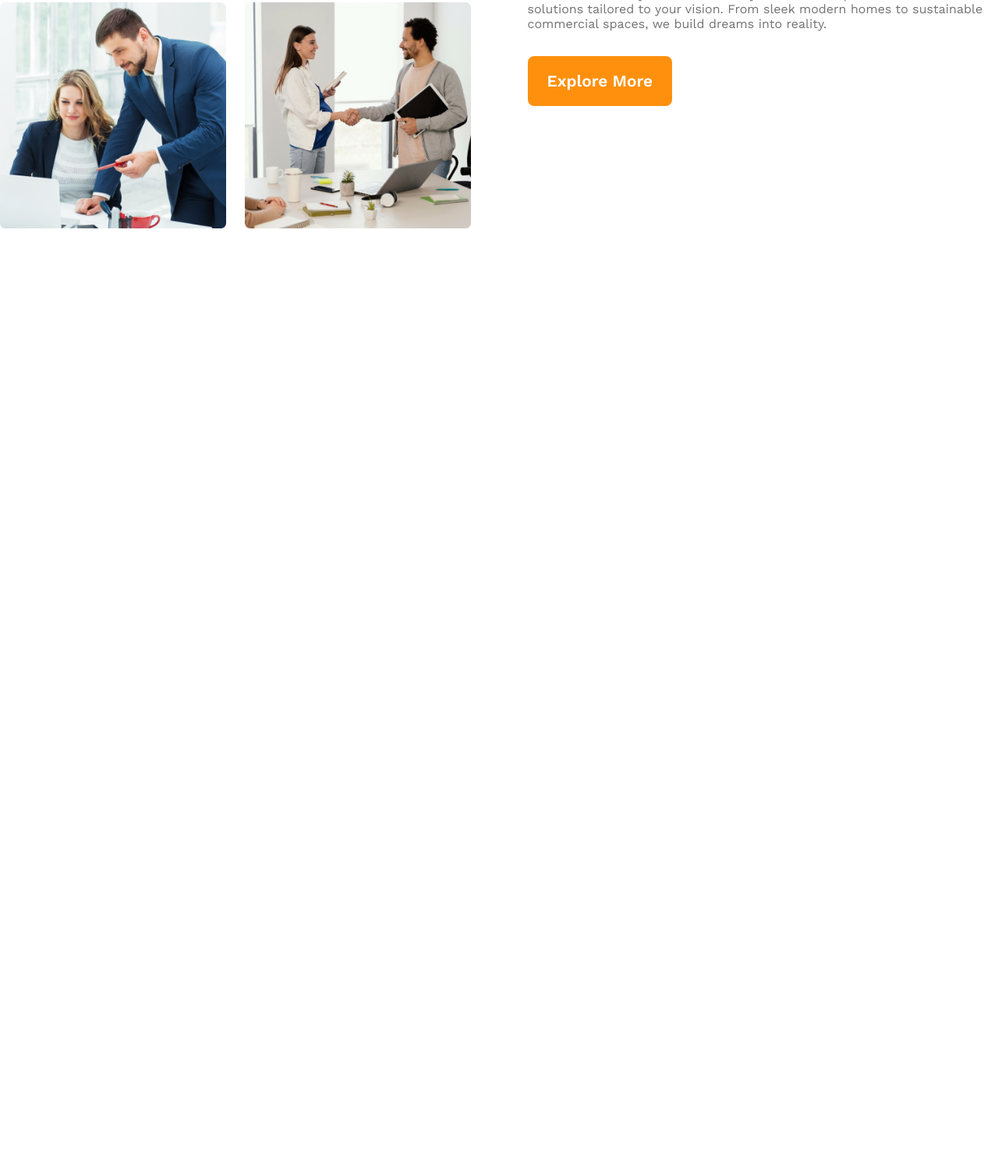
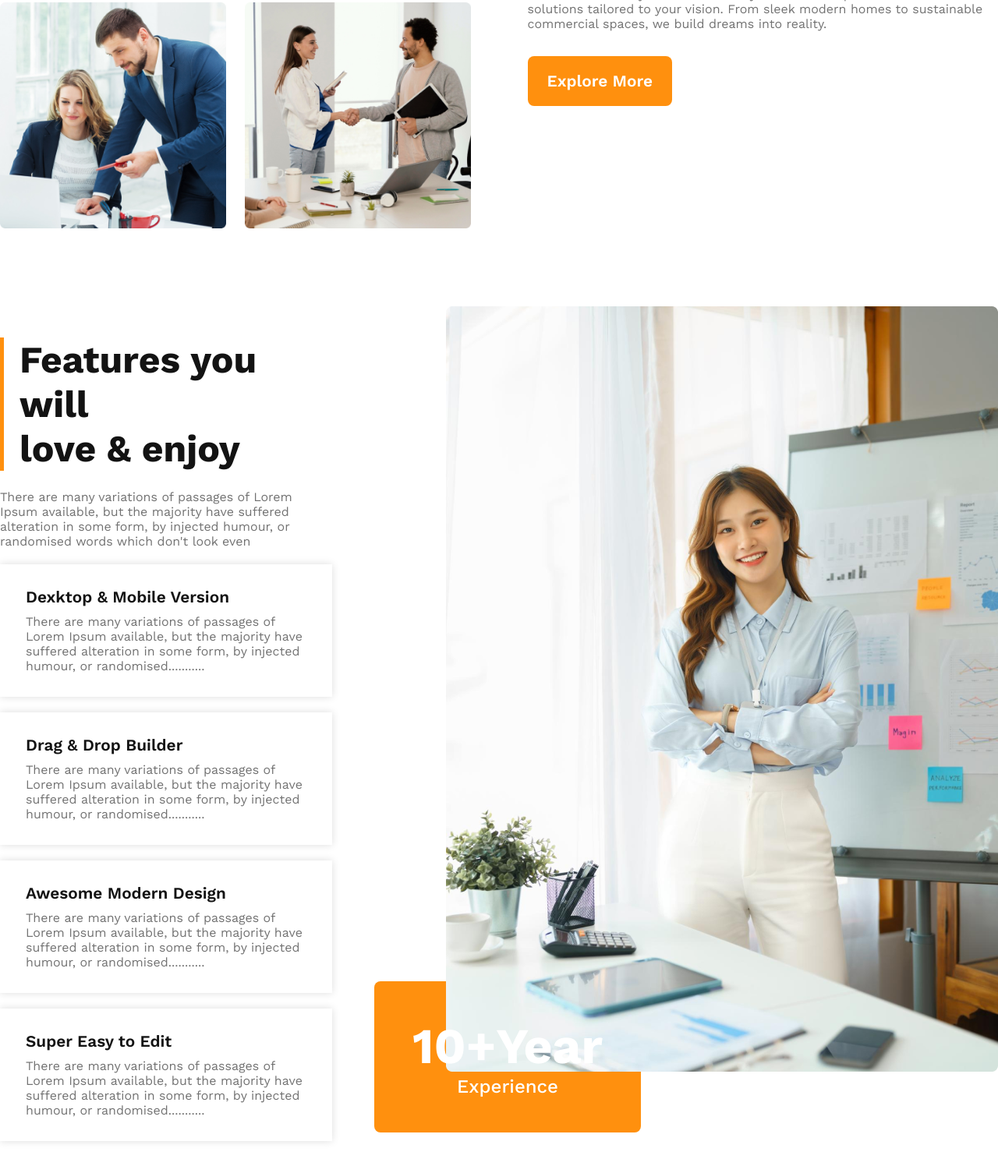
Before and after one commit to Obaidul1545/g3-architects-web, a plain HTML site: page index.html in a window 1280 px wide. Shown: the part 1610-3115 px from the top of the page at 78% size. Before the commit the page ends 2003 px from the top, so only its background shows below. Drawn offline with nearby package versions, Linux system fonts and the light colour scheme.

Commit message:
Experience part completed

```diff
--- a/index.html
+++ b/index.html
@@ -79,5 +79,61 @@
         </div>
       </div>
     </section>
+
+    <!-- Experience part -->
+    <section id="experience-part">
+      <div class="experience-content display-flex container">
+        <div class="experience-text">
+          <h2
+            >Features you will <br />
+            love & enjoy</h2
+          >
+          <p
+            >There are many variations of passages of Lorem Ipsum available, but
+            the majority have suffered alteration in some form, by injected
+            humour, or randomised words which don't look even</p
+          >
+          <div class="experience-card">
+            <h3>Dexktop & Mobile Version</h3>
+            <p
+              >There are many variations of passages of Lorem Ipsum available,
+              but the majority have suffered alteration in some form, by
+              injected humour, or randomised...........</p
+            >
+          </div>
+          <div class="experience-card">
+            <h3>Drag & Drop Builder</h3>
+            <p
+              >There are many variations of passages of Lorem Ipsum available,
+              but the majority have suffered alteration in some form, by
+              injected humour, or randomised...........</p
+            >
+          </div>
+          <div class="experience-card">
+            <h3>Awesome Modern Design</h3>
+            <p
+              >There are many variations of passages of Lorem Ipsum available,
+              but the majority have suffered alteration in some form, by
+              injected humour, or randomised...........</p
+            >
+          </div>
+          <div class="experience-card">
+            <h3>Super Easy to Edit</h3>
+            <p
+              >There are many variations of passages of Lorem Ipsum available,
+              but the majority have suffered alteration in some form, by
+              injected humour, or randomised...........</p
+            >
+          </div>
+        </div>
+        <div class="images">
+          <img src="./images/architect.png" alt="" />
+          <div class="experience-badge">
+            <span class="year">10+Year</span> <br />
+            <span class="experience">Experience</span>
+          </div>
+        </div>
+      </div>
+    </section>
   </body>
 </html>
--- a/styles/style.css
+++ b/styles/style.css
@@ -132,3 +132,61 @@ header {
 /* ================== */
 
 /* Experience css */
+#experience-part {
+  margin: 100px 0;
+}
+#experience-part .experience-content {
+  gap: 146px;
+}
+#experience-part .experience-text h2 {
+  color: rgb(19, 19, 19);
+  font-family: Work Sans;
+  font-size: 3rem;
+  font-weight: 700;
+  padding-left: 20px;
+  border-left: 5px solid #ff900e;
+  margin: 40px 0 24px;
+}
+#experience-part .experience-text h3 {
+  color: rgb(19, 19, 19);
+  font-family: Work Sans;
+  font-size: 1.3rem;
+  font-weight: 600;
+  margin-bottom: 10px;
+}
+#experience-part .experience-text p {
+  color: rgb(114, 114, 114);
+  font-family: Work Sans;
+  font-size: 1rem;
+  font-weight: 400;
+}
+#experience-part .experience-text .experience-card {
+  padding: 30px 33px;
+  margin-top: 20px;
+  box-shadow: 0 0 10px #ddd;
+}
+#experience-part .experience-content .image img {
+  width: 100%;
+}
+#experience-part .experience-content .experience-badge {
+  padding: 45px 42px;
+  border-radius: 8px;
+  background: rgb(255, 144, 14);
+  width: 342px;
+  text-align: center;
+  margin-left: -92px;
+  margin-top: -120px;
+}
+#experience-part .experience-content .experience-badge .year {
+  color: #ffffff;
+  font-family: Work Sans;
+  font-weight: 700;
+  font-size: 4rem;
+}
+#experience-part .experience-content .experience-badge .experience {
+  color: #ffffff;
+  font-family: Work Sans;
+  font-weight: 500;
+  font-size: 1.5rem;
+}
+/* ============== */
```
